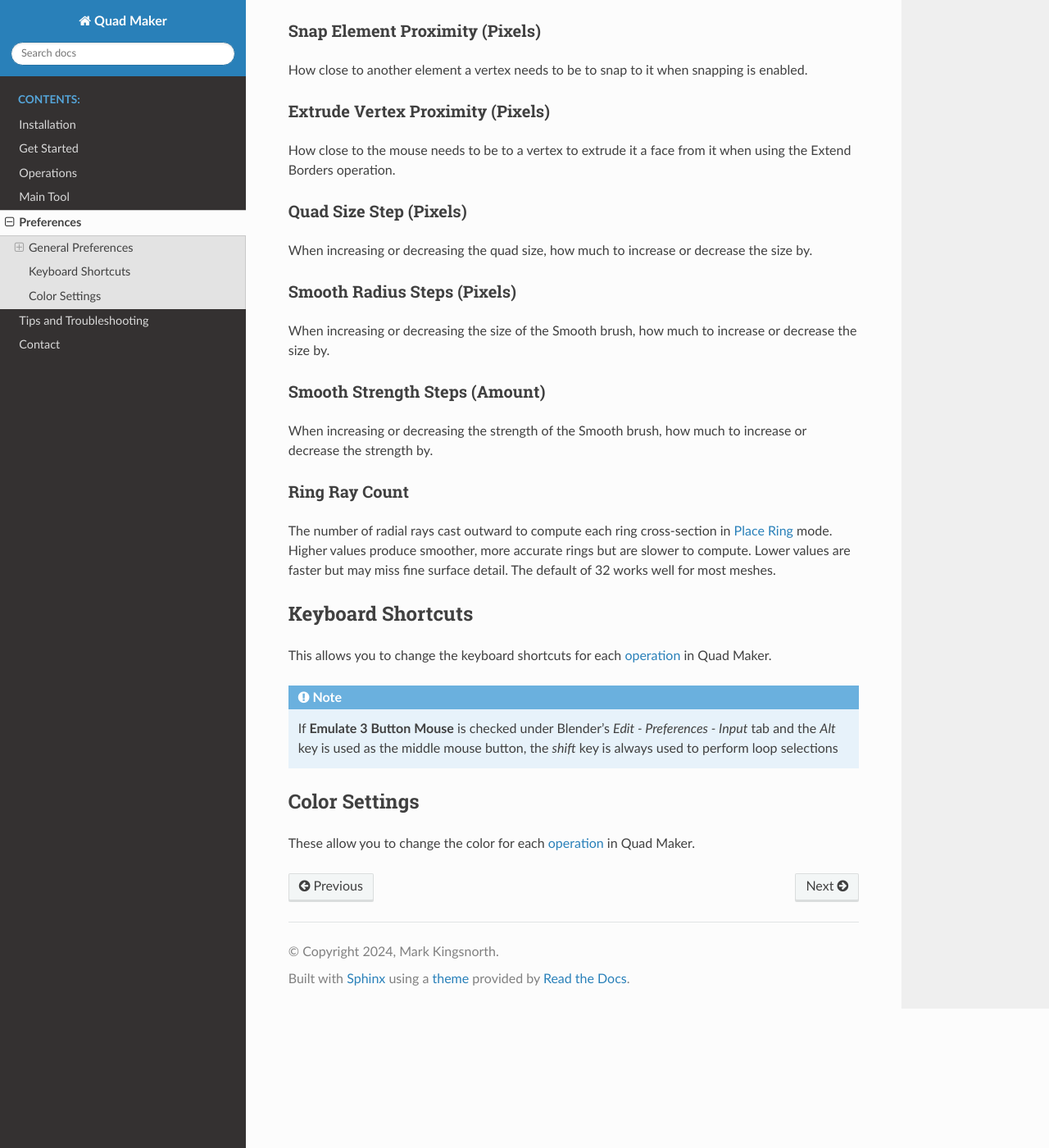
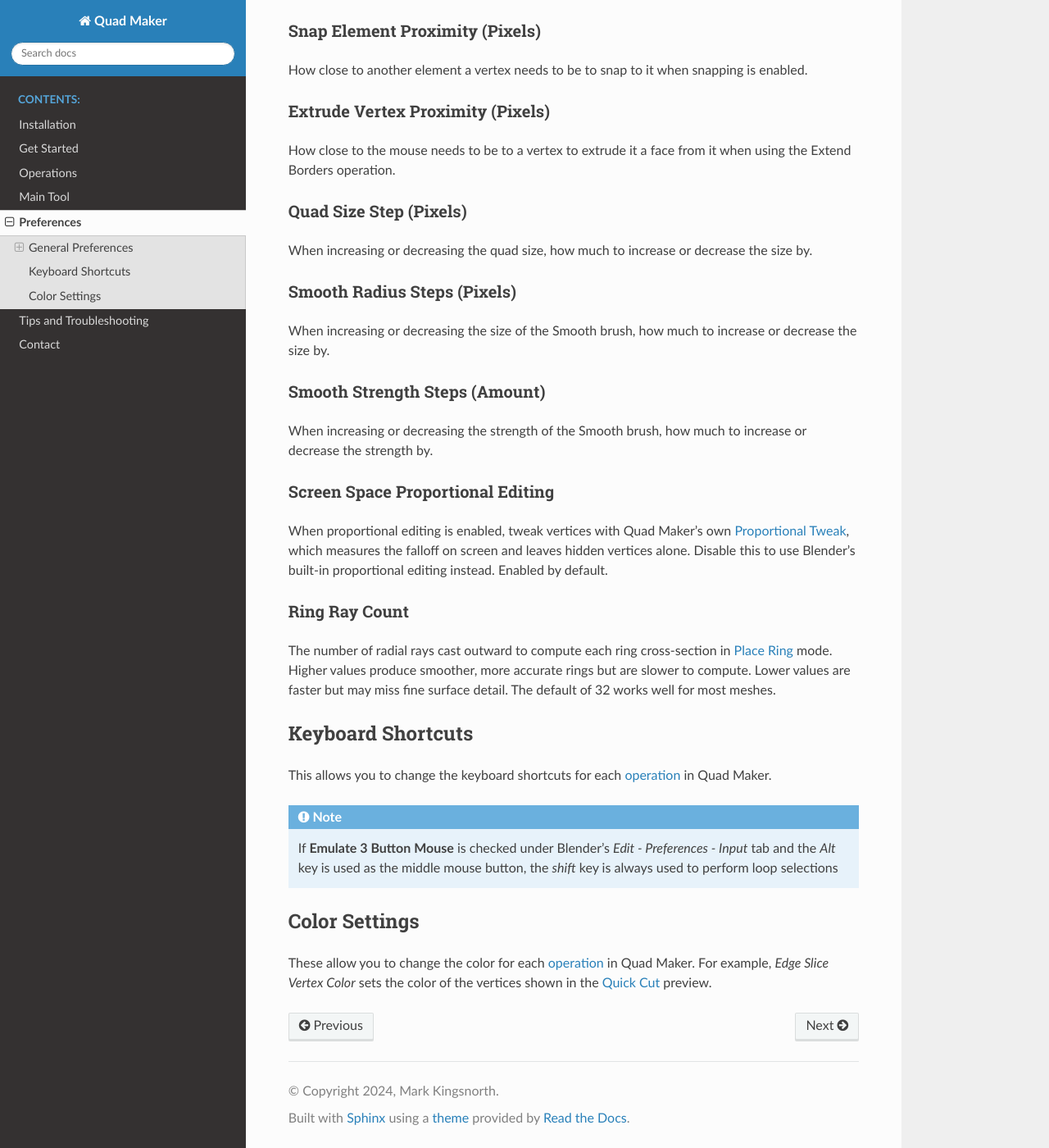
Before and after one commit to mkingsnorth/quad_maker_docs, a Sphinx documentation site: the page built from docs/preferences.rst, in a window 1280 px wide and 1400 px high, scrolled down 2128 px. Shown: the whole window at 82% size. Built offline with Sphinx 7.4.7 and the Read the Docs theme 3.1.0, drawn with Linux system fonts in a browser that asks for light colours.

Commit message:
Document the Quad Maker 1.4.0 changes
Proportional Tweak in Tweak Elements, its tool settings and the Screen
Space Proportional Editing preference; single vertex delete in Delete
Mode; the Quick Cut vertex preview and its color setting; and FAQ entries
for the hold key "No edges selected" error and thin highlights under
Vulkan, both fixed in 1.4.0.

Co-Authored-By: Claude Opus 5.5 <noreply@anthropic.com>

```diff
--- a/docs/index.rst
+++ b/docs/index.rst
@@ -51,6 +51,7 @@ The operations are:
 * :ref:`Draw Quads<draw_quad_strip>`: Draw strips or rings of quads on a target surface.
 * :ref:`Smooth Vertices<smooth_verts>`: Smooth out vertices in edit mode.
 * :ref:`Delete Mode<delete_mode>`: Quickly delete vertices, edges and faces and dissolve interior edges in a single click/drag operation.
+* :ref:`Tweak Elements<tweak_elements>`: Move vertices, edges and faces along the surface, with :ref:`Proportional Tweak<proportional_tweak>` that leaves hidden vertices alone.
 
 .. image:: _static/images/place_ring_overview.gif
    :width: 100%
--- a/docs/preferences.rst
+++ b/docs/preferences.rst
@@ -47,6 +47,13 @@ Smooth Strength Steps (Amount)
 
 When increasing or decreasing the strength of the Smooth brush, how much to increase or decrease the strength by.
 
+.. _screen_space_proportional_editing:
+
+Screen Space Proportional Editing
+------------------------------------------------------------
+
+When proportional editing is enabled, tweak vertices with Quad Maker's own :ref:`Proportional Tweak<proportional_tweak>`, which measures the falloff on screen and leaves hidden vertices alone.  Disable this to use Blender's built-in proportional editing instead.  Enabled by default.
+
 Ring Ray Count
 ------------------------------------------------------------
 
@@ -63,8 +70,10 @@ This allows you to change the keyboard shortcuts for each :ref:`operation<operat
     If **Emulate 3 Button Mouse** is checked under Blender's *Edit - Preferences - Input* tab and the *Alt* key is used as the middle mouse button, the *shift* key is always used to perform loop selections
 
 
+.. _color_settings:
+
 ======================================================
 Color Settings
 ======================================================
 
-These allow you to change the color for each :ref:`operation<operations>` in Quad Maker.
+These allow you to change the color for each :ref:`operation<operations>` in Quad Maker.  For example, *Edge Slice Vertex Color* sets the color of the vertices shown in the :ref:`Quick Cut<quick_cut>` preview.
```
Also changed, not shown: docs/operations.rst (+30 -3 lines), docs/tool.rst (+7 -0 lines), docs/troubleshooting.rst (+12 -0 lines).
